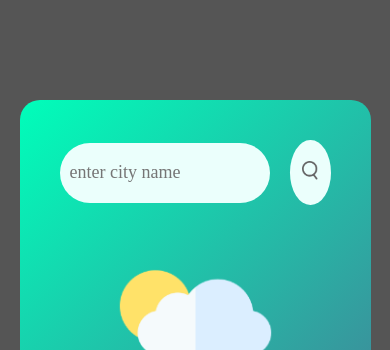
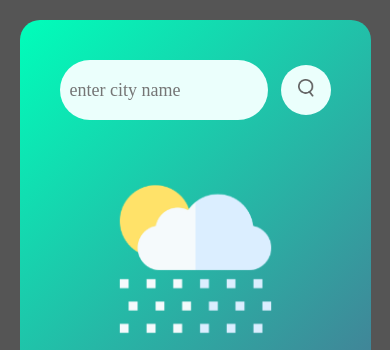
Before and after one commit to sadaf-fatima100/weather-app, a plain HTML site: page index.html in a window 390 px wide. Shown: the top 350 px of the page. Drawn offline with Linux system fonts and the light colour scheme.

Commit message:
sucessfully updated

```diff
--- a/res.css
+++ b/res.css
@@ -13,11 +13,24 @@
     }
     .search input{
         padding-left: 10px;
+        padding-right: 5px;
+    }
+    .card{
+        margin-top: 20px;
+    }
+    .search button{
+        height: 50px;
+        width: 50px;
+        gap: 10px;
     }
 }
 @media (max-with:294px) {
     .search input{
         font-size: 14px;
+
+    }
+    .card{
+        margin-top: 0px;
     }
 
 }
--- a/style.css
+++ b/style.css
@@ -26,7 +26,7 @@ body{
     display: flex;
     align-items: center;
     justify-content: space-between;
-    gap: 20px;
+    gap: 13px;
 }
 .search input{
     border: 0;
@@ -48,8 +48,8 @@ body{
     /* width: 60px;
     height: 60px; */
     /* height: 60px; */
-    height: 65px;
-    width: 15%;
+    height: 60px;
+    width: 60px;
     background: #ebfffc;
     cursor: pointer;
 }
```
